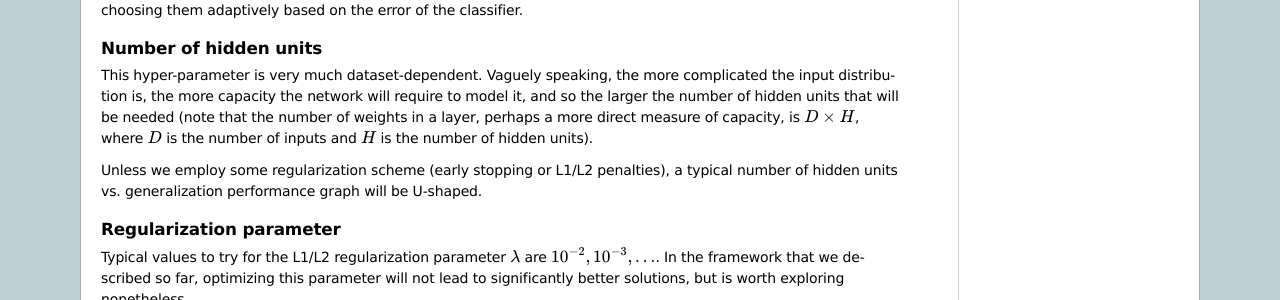
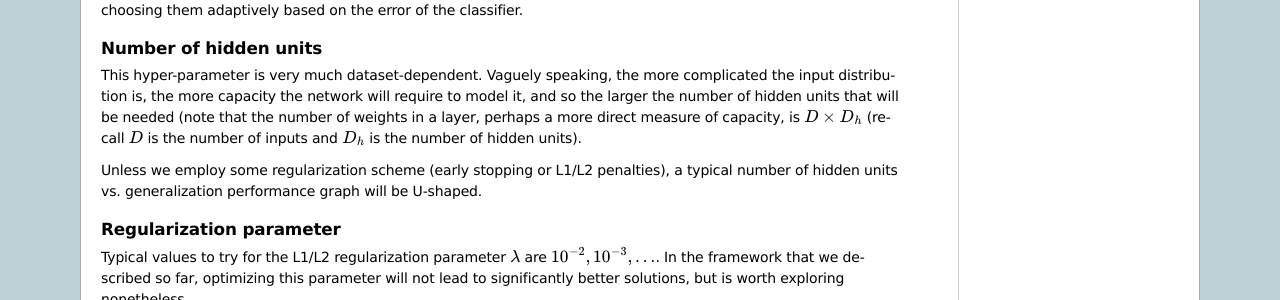
Before and after one commit to lisa-lab/DeepLearningTutorials, a Sphinx documentation site: the page built from doc/mlp.txt, in a window 1280 px wide and 900 px high, scrolled down 3421 px. Shown: the part 505-805 px from the top of the window. Built offline with Sphinx 7.4.7, drawn with Linux system fonts in a browser that asks for light colours; formulas are drawn with MathJax 3; pages that are not in the unit, such as notebooks, are missing from menus.

Commit message:
small tweaks

```diff
--- a/doc/gettingstarted.txt
+++ b/doc/gettingstarted.txt
@@ -148,7 +148,8 @@ Math Conventions
 List of Symbols and acronyms
 ++++++++++++++++++++++++++++
 
-* D: number of input dimensions.
+* :math:`D`: number of input dimensions.
+* :math:`D_h^{(i)}`: number of hidden units in the :math:`i`-th layer.
 * :math:`f_{\theta}(x)`, :math:`f(x)`: prediction function of a model :math:`P(Y|x,\theta)`, defined as :math:`argmax_k P(Y=k|x,\theta)`.
   Note that we will often drop the :math:`\theta` subscript.
 * L: number of labels.
--- a/doc/mlp.txt
+++ b/doc/mlp.txt
@@ -296,8 +296,8 @@ This hyper-parameter is very much dataset-dependent. Vaguely speaking, the
 more complicated the input distribution is, the more capacity the network
 will require to model it, and so the larger the number of hidden units that
 will be needed (note that the number of weights in a layer, perhaps a more direct
-measure of capacity, is :math:`D\times H`, where :math:`D` is the number of
-inputs and :math:`H` is the number of hidden units).
+measure of capacity, is :math:`D\times D_h` (recall :math:`D` is the number of
+inputs and :math:`D_h` is the number of hidden units).
 
 Unless we employ some regularization scheme (early stopping or L1/L2
 penalties), a typical number of hidden  units vs. generalization performance graph will be U-shaped.
```
Also changed, not shown: doc/images/mylenet.png.
